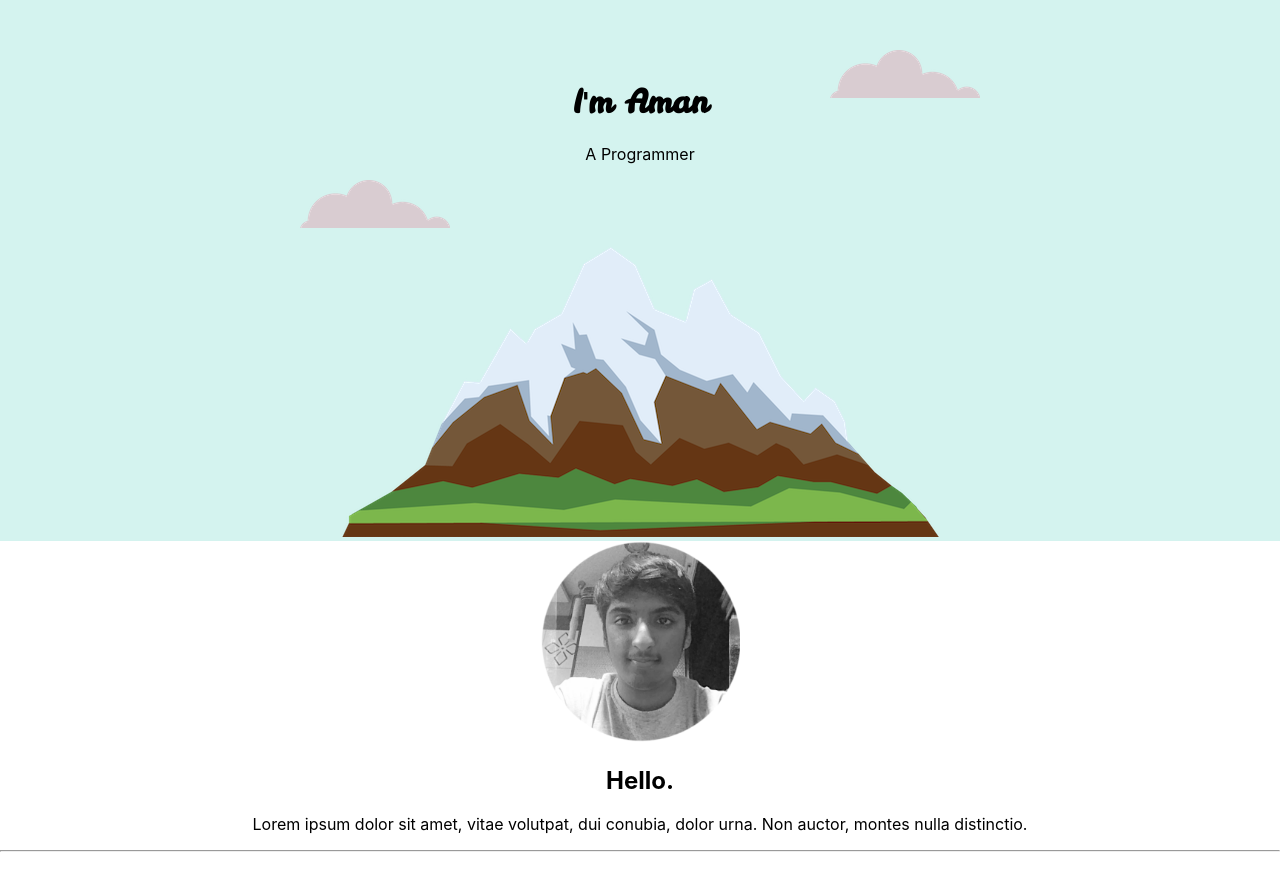
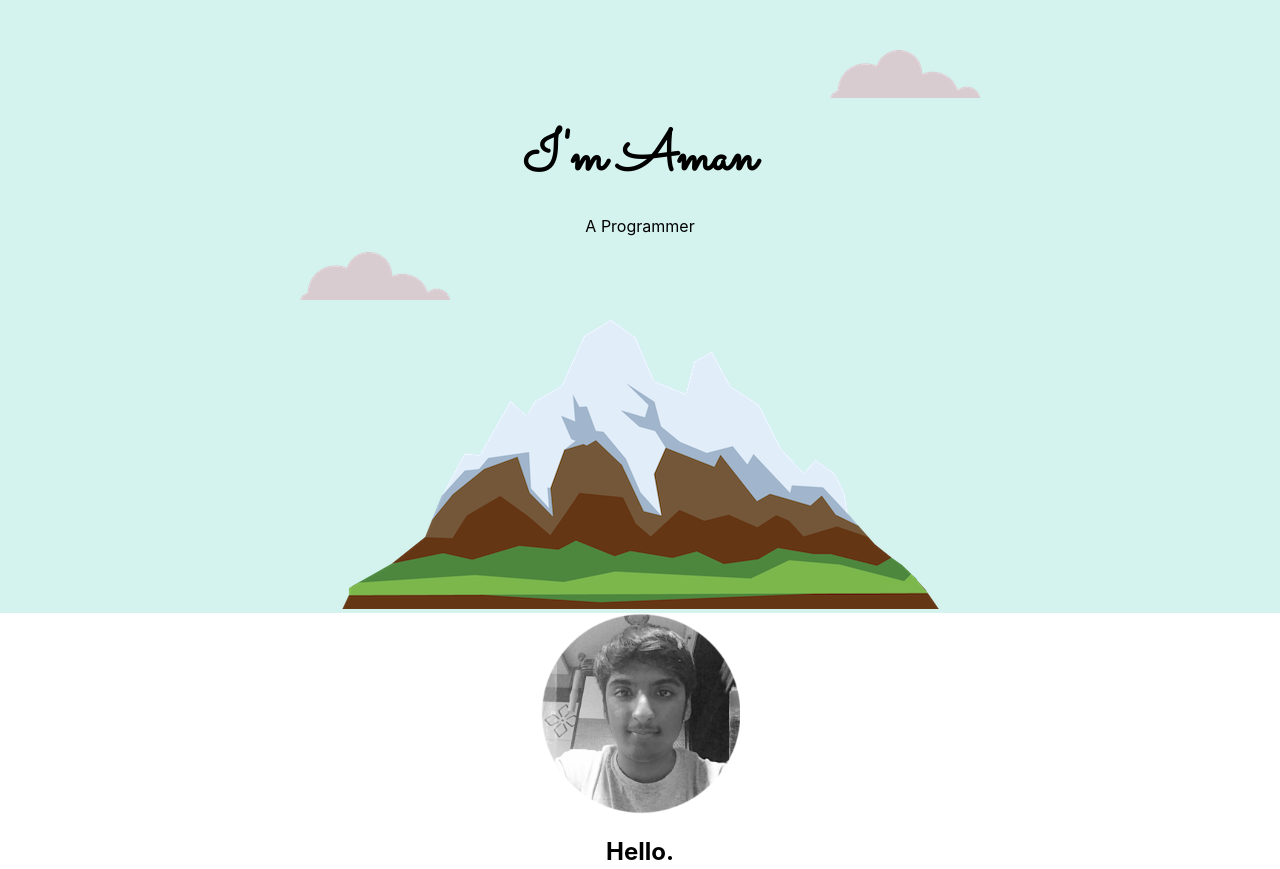
Before and after one commit to amanagarwal-x/Profile-Website, a plain HTML site: page index.html in a window 1280 px wide. Shown: the top 869 px of the page. Drawn offline with Linux system fonts and the light colour scheme.

Commit message:
Changed h1 Font

```diff
--- a/CSS/style.css
+++ b/CSS/style.css
@@ -5,8 +5,10 @@ body {
 }
 
 h1 {
-    margin-top: 0;
-    font-family: 'Leckerli One', cursive;
+    margin-top: 3%;
+    margin-bottom: 0;
+    font-family: 'Sacramento', cursive;
+    font-size: 350%;
 
 }
 
--- a/index.html
+++ b/index.html
@@ -7,7 +7,7 @@
     <title>Aman Agarwal</title>
     <link rel="stylesheet" href="CSS/style.css">
     <link rel="icon" href="favicon.ico">
-    <link href="https://fonts.googleapis.com/css2?family=Leckerli+One&display=swap" rel="stylesheet">
+    <link href="https://fonts.googleapis.com/css2?family=Sacramento&display=swap" rel="stylesheet">
 
 </head>
 
```
